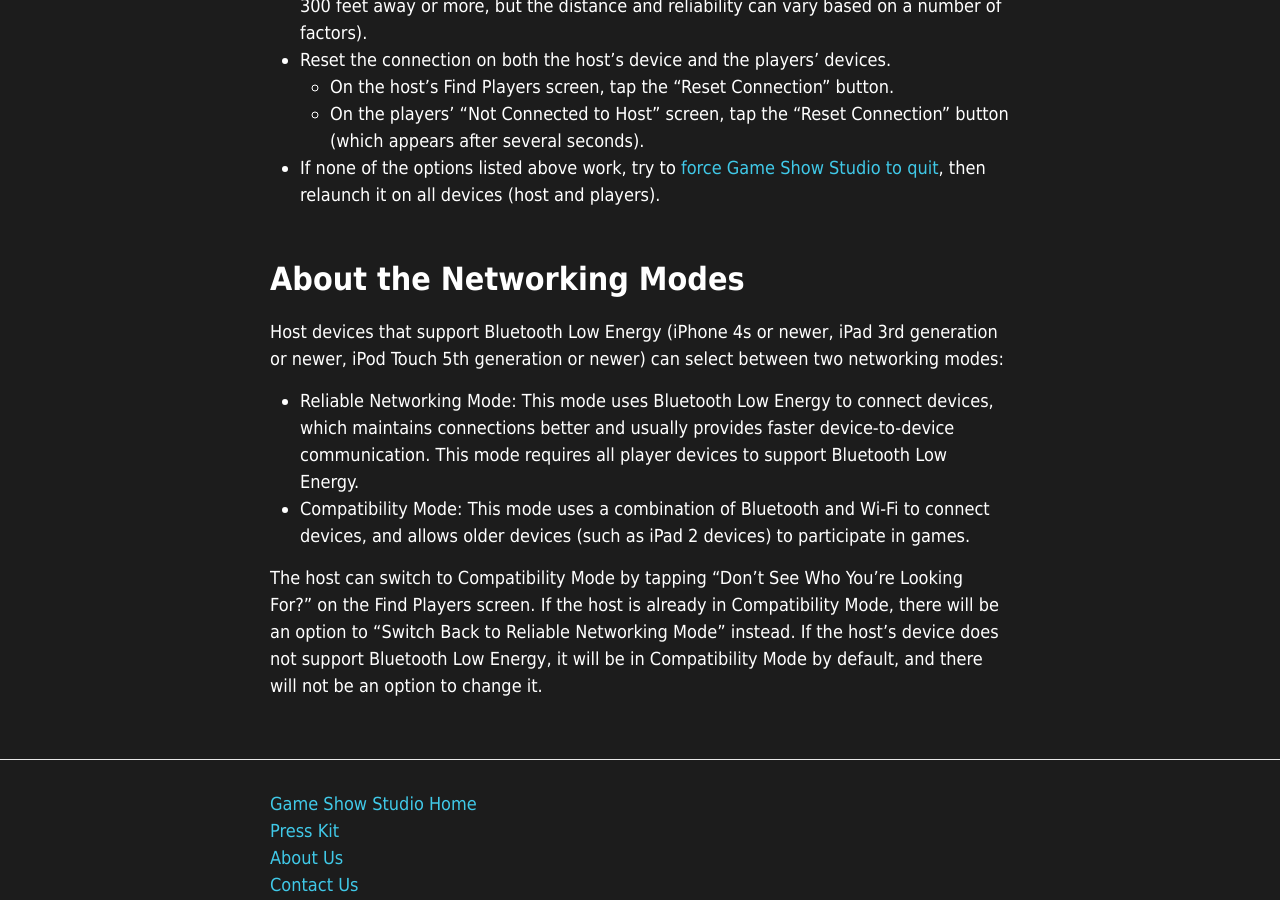
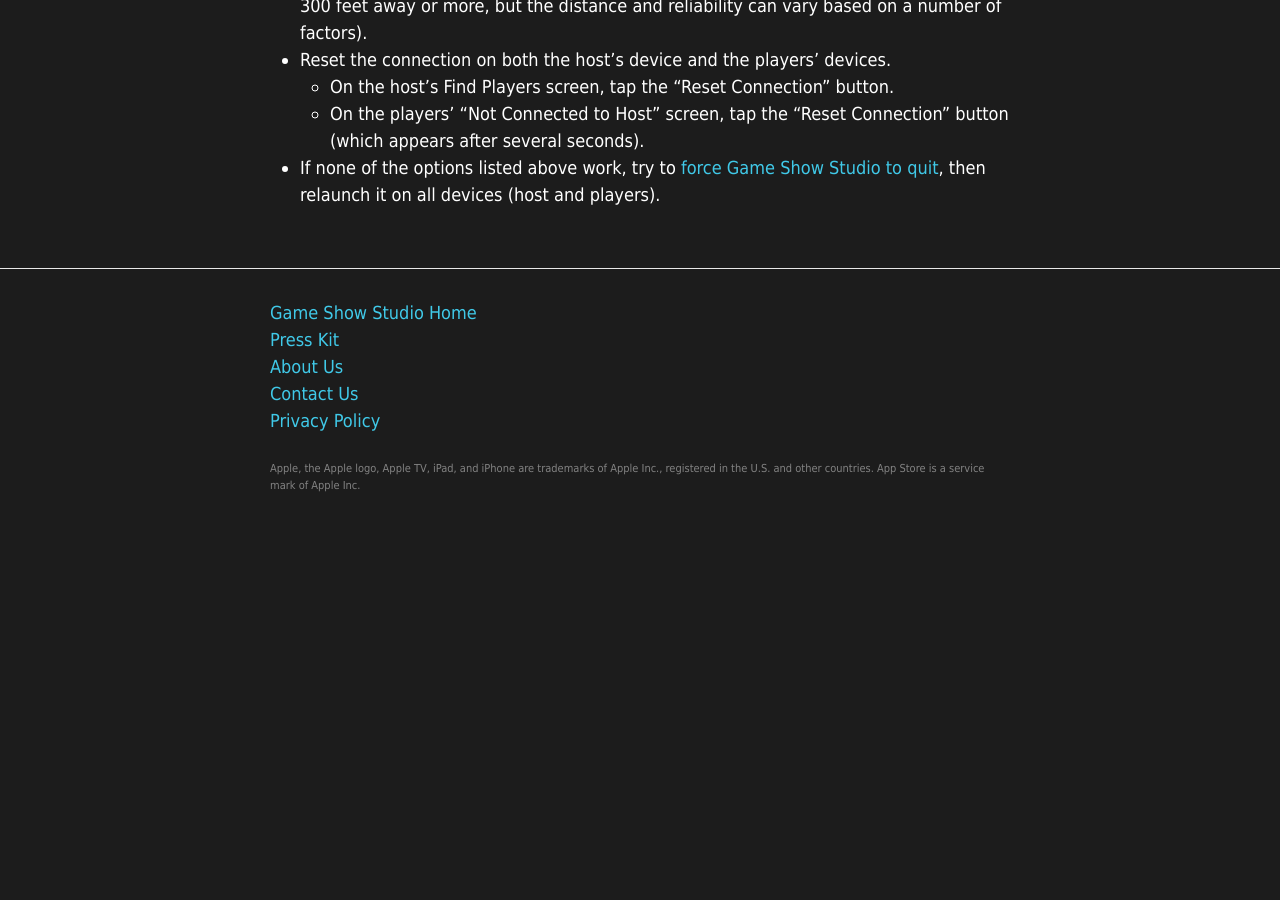
Before and after one commit to gameshowstudio/gameshowstudio.github.io, a Jekyll site: the page built from help/findingplayers.md, in a window 1280 px wide and 900 px high, scrolled down 1053 px. Built offline with Jekyll 4.4.1, drawn with Linux system fonts in a browser that asks for light colours; after the commit the page ends 1577 px from its top, so only the background shows below that.

Commit message:
Remove note about networking modes

```diff
--- a/help/findingplayers.md
+++ b/help/findingplayers.md
@@ -24,12 +24,3 @@
     * On the host's Find Players screen, tap the "Reset Connection" button.
     * On the players' "Not Connected to Host" screen, tap the "Reset Connection" button (which appears after several seconds).
 * If none of the options listed above work, try to [force Game Show Studio to quit](https://support.apple.com/en-us/HT201330){:target="_blank<!-- markup clean_ -->"}, then relaunch it on all devices (host and players).
-
-## About the Networking Modes
-
-Host devices that support Bluetooth Low Energy (iPhone 4s or newer, iPad 3rd generation or newer, iPod Touch 5th generation or newer) can select between two networking modes:
-
-* Reliable Networking Mode: This mode uses Bluetooth Low Energy to connect devices, which maintains connections better and usually provides faster device-to-device communication. This mode requires all player devices to support Bluetooth Low Energy.
-* Compatibility Mode: This mode uses a combination of Bluetooth and Wi-Fi to connect devices, and allows older devices (such as iPad 2 devices) to participate in games.
-
-The host can switch to Compatibility Mode by tapping "Don't See Who You're Looking For?" on the Find Players screen. If the host is already in Compatibility Mode, there will be an option to "Switch Back to Reliable Networking Mode" instead. If the host's device does not support Bluetooth Low Energy, it will be in Compatibility Mode by default, and there will not be an option to change it.
```
